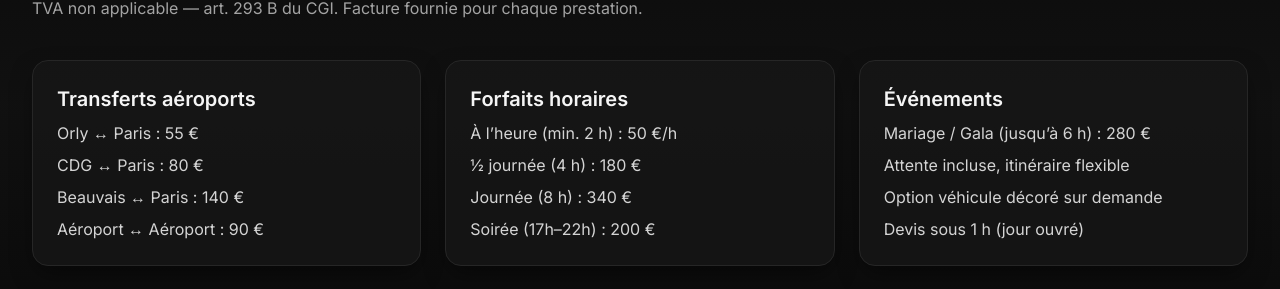
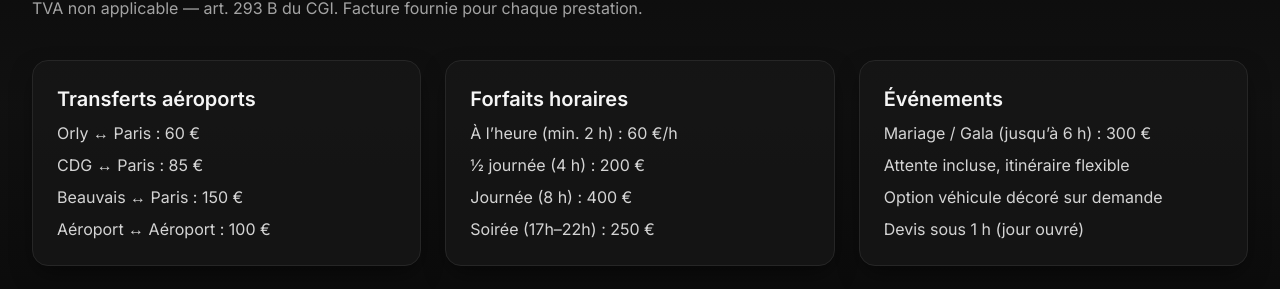
Before and after one commit to Robotham33/Trustdrive, a React (Vite) app: page / in a window 1280 px wide. Shown: the part 779-1068 px from the top of the page. Built offline with nearby package versions, Linux system fonts and the light colour scheme.

Commit message:
Update App.jsx
MAJ des tarifs

```diff
--- a/src/App.jsx
+++ b/src/App.jsx
@@ -75,25 +75,25 @@ export default function TrustDriveVitrine() {
           <div className="rounded-2xl border border-neutral-800 bg-neutral-900/70 p-6 shadow-lg hover:shadow-2xl transition">
             <h3 className="text-xl font-semibold mb-2">Transferts aéroports</h3>
             <ul className="space-y-2 text-neutral-300">
-              <li>Orly ↔ Paris : <span className="font-medium">55 €</span></li>
-              <li>CDG ↔ Paris : <span className="font-medium">80 €</span></li>
-              <li>Beauvais ↔ Paris : <span className="font-medium">140 €</span></li>
-              <li>Aéroport ↔ Aéroport : <span className="font-medium">90 €</span></li>
+              <li>Orly ↔ Paris : <span className="font-medium">60 €</span></li>
+              <li>CDG ↔ Paris : <span className="font-medium">85 €</span></li>
+              <li>Beauvais ↔ Paris : <span className="font-medium">150 €</span></li>
+              <li>Aéroport ↔ Aéroport : <span className="font-medium">100 €</span></li>
             </ul>
           </div>
           <div className="rounded-2xl border border-neutral-800 bg-neutral-900/70 p-6 shadow-lg hover:shadow-2xl transition">
             <h3 className="text-xl font-semibold mb-2">Forfaits horaires</h3>
             <ul className="space-y-2 text-neutral-300">
-              <li>À l’heure (min. 2 h) : <span className="font-medium">50 €/h</span></li>
-              <li>½ journée (4 h) : <span className="font-medium">180 €</span></li>
-              <li>Journée (8 h) : <span className="font-medium">340 €</span></li>
-              <li>Soirée (17h–22h) : <span className="font-medium">200 €</span></li>
+              <li>À l’heure (min. 2 h) : <span className="font-medium">60 €/h</span></li>
+              <li>½ journée (4 h) : <span className="font-medium">200 €</span></li>
+              <li>Journée (8 h) : <span className="font-medium">400 €</span></li>
+              <li>Soirée (17h–22h) : <span className="font-medium">250 €</span></li>
             </ul>
           </div>
           <div className="rounded-2xl border border-neutral-800 bg-neutral-900/70 p-6 shadow-lg hover:shadow-2xl transition">
             <h3 className="text-xl font-semibold mb-2">Événements</h3>
             <ul className="space-y-2 text-neutral-300">
-              <li>Mariage / Gala (jusqu’à 6 h) : <span className="font-medium">280 €</span></li>
+              <li>Mariage / Gala (jusqu’à 6 h) : <span className="font-medium">300 €</span></li>
               <li>Attente incluse, itinéraire flexible</li>
               <li>Option véhicule décoré sur demande</li>
               <li>Devis sous 1 h (jour ouvré)</li>
```
